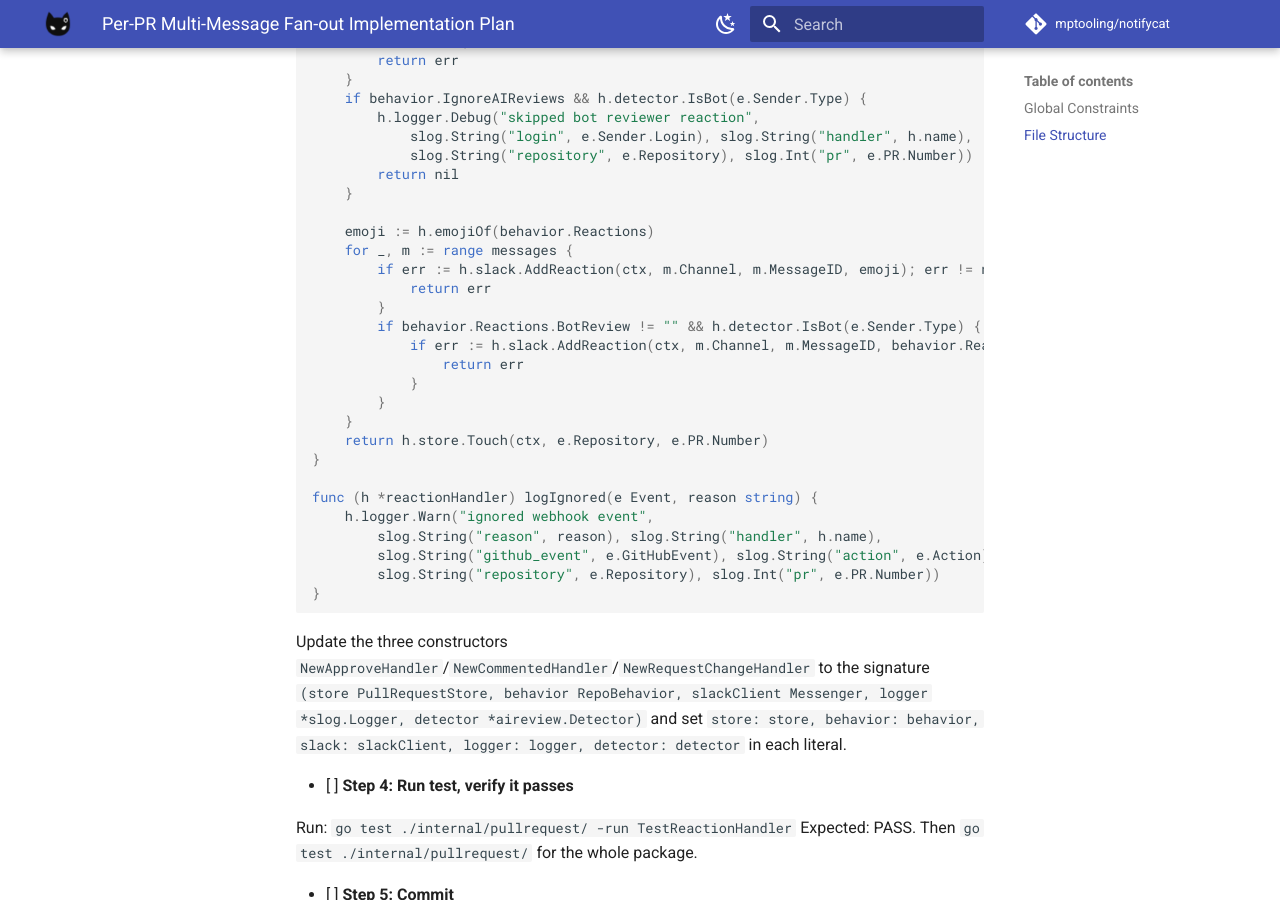
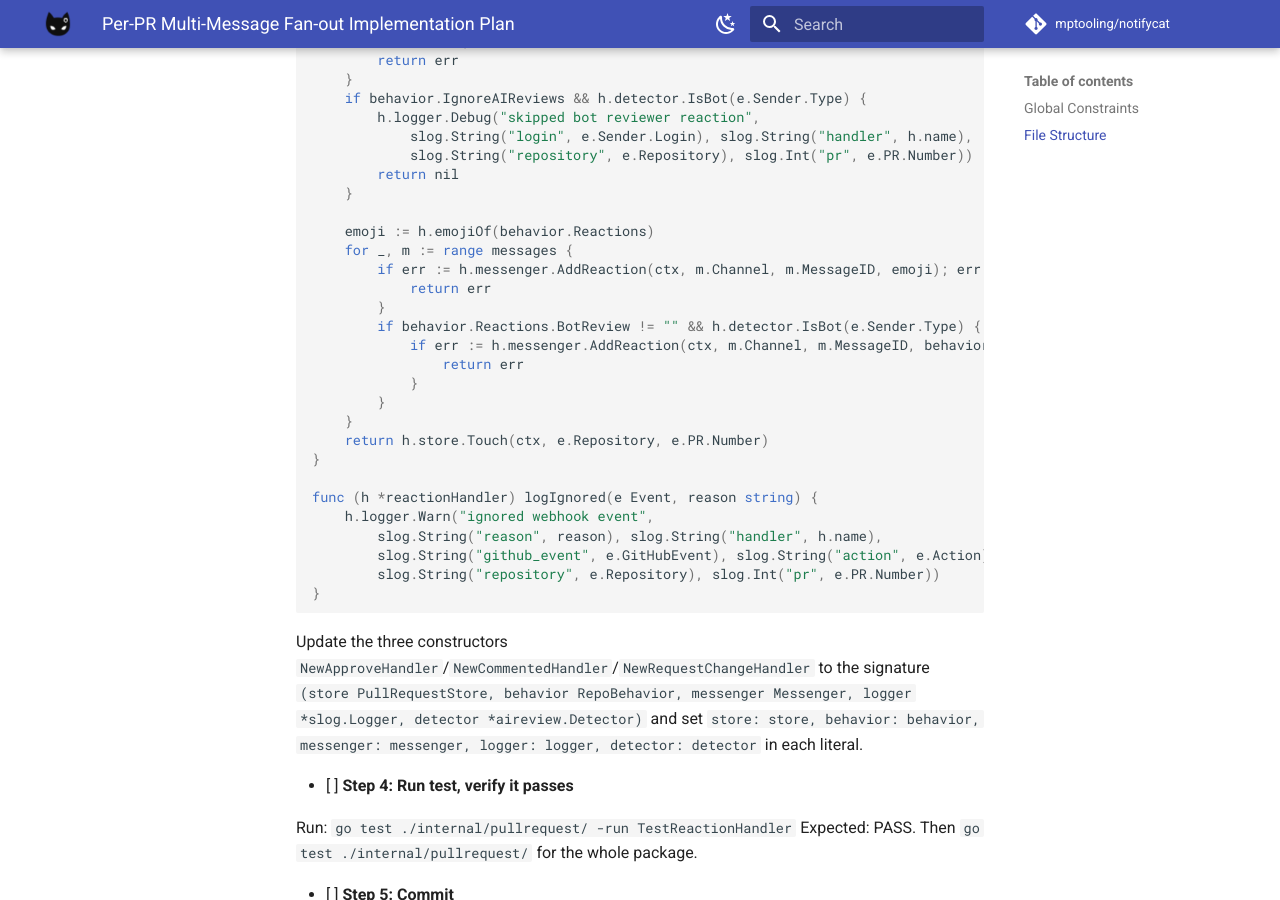
Before and after one commit to mptooling/notifycat, an MkDocs documentation site: the page built from docs/superpowers/plans/2026-06-29-pull-requests-messages-fan-out.md, in a window 1280 px wide and 900 px high, scrolled down 25734 px. Built offline with MkDocs 1.6.1 and Material for MkDocs 9.7.7, drawn with Linux system fonts in a browser that asks for light colours; comment, search, counter and statistics services are not loaded; some of the changed text lies outside the part shown.

Commit message:
docs: align fan-out plan handler tasks with messenger naming

````diff
--- a/docs/superpowers/plans/2026-06-29-pull-requests-messages-fan-out.md
+++ b/docs/superpowers/plans/2026-06-29-pull-requests-messages-fan-out.md
@@ -488,7 +488,7 @@ type Messenger interface {
 }
 ```
 
-- [ ] **Step 2: Update each handler's field type** — change `slack SlackClient` to `slack Messenger` in `open.go`, `close.go`, `draft.go`, `review_handlers.go` (field name `slack` stays; only the type changes). Constructor params `slackClient SlackClient` → `slackClient Messenger`.
+- [ ] **Step 2: Update each handler's field type** — change `slack SlackClient` to `messenger Messenger` in `open.go`, `close.go`, `draft.go`, `review_handlers.go` (field name `slack` stays; only the type changes). Constructor params `slackClient SlackClient` → `messenger Messenger`.
 
 - [ ] **Step 3: Build and test**
 
@@ -882,13 +882,13 @@ Expected: FAIL — constructor signature / behavior mismatch.
 type OpenHandler struct {
 	store    PullRequestStore
 	resolver TargetResolver
-	slack    Messenger
+	messenger    Messenger
 	composer *slack.Composer
 	logger   *slog.Logger
 }
 
-func NewOpenHandler(store PullRequestStore, resolver TargetResolver, slackClient Messenger, composer *slack.Composer, logger *slog.Logger) *OpenHandler {
-	return &OpenHandler{store: store, resolver: resolver, slack: slackClient, composer: composer, logger: logger}
+func NewOpenHandler(store PullRequestStore, resolver TargetResolver, messenger Messenger, composer *slack.Composer, logger *slog.Logger) *OpenHandler {
+	return &OpenHandler{store: store, resolver: resolver, messenger: messenger, composer: composer, logger: logger}
 }
 
 func (h *OpenHandler) Applicable(e Event) bool {
@@ -925,7 +925,7 @@ func (h *OpenHandler) Handle(ctx context.Context, e Event) error {
 			continue
 		}
 		msg := h.composeMessage(e, behavior, target.Mentions)
-		messageID, err := h.slack.PostMessage(ctx, target.Channel, msg)
+		messageID, err := h.messenger.PostMessage(ctx, target.Channel, msg)
 		if err != nil {
 			return err // successful channels are already saved; retry skips them
 		}
@@ -1015,13 +1015,13 @@ Expected: FAIL — constructor signature mismatch.
 type CloseHandler struct {
 	store    PullRequestStore
 	behavior RepoBehavior
-	slack    Messenger
+	messenger    Messenger
 	composer *slack.Composer
 	logger   *slog.Logger
 }
 
-func NewCloseHandler(store PullRequestStore, behavior RepoBehavior, slackClient Messenger, composer *slack.Composer, logger *slog.Logger) *CloseHandler {
-	return &CloseHandler{store: store, behavior: behavior, slack: slackClient, composer: composer, logger: logger}
+func NewCloseHandler(store PullRequestStore, behavior RepoBehavior, messenger Messenger, composer *slack.Composer, logger *slog.Logger) *CloseHandler {
+	return &CloseHandler{store: store, behavior: behavior, messenger: messenger, composer: composer, logger: logger}
 }
 
 func (h *CloseHandler) Applicable(e Event) bool { return e.Action == "closed" }
@@ -1050,11 +1050,11 @@ func (h *CloseHandler) Handle(ctx context.Context, e Event) error {
 	}
 	updated := h.composer.UpdatedMessage(slackPRFrom(e), e.PR.Merged, emoji)
 	for _, m := range messages {
-		if err := h.slack.UpdateMessage(ctx, m.Channel, m.MessageID, updated); err != nil {
+		if err := h.messenger.UpdateMessage(ctx, m.Channel, m.MessageID, updated); err != nil {
 			return err
 		}
 		if behavior.Reactions.Enabled {
-			if err := h.slack.AddReaction(ctx, m.Channel, m.MessageID, emoji); err != nil {
+			if err := h.messenger.AddReaction(ctx, m.Channel, m.MessageID, emoji); err != nil {
 				return err
 			}
 		}
@@ -1127,12 +1127,12 @@ Expected: FAIL — constructor signature mismatch.
 
 type DraftHandler struct {
 	store  PullRequestStore
-	slack  Messenger
+	messenger  Messenger
 	logger *slog.Logger
 }
 
-func NewDraftHandler(store PullRequestStore, slackClient Messenger, logger *slog.Logger) *DraftHandler {
-	return &DraftHandler{store: store, slack: slackClient, logger: logger}
+func NewDraftHandler(store PullRequestStore, messenger Messenger, logger *slog.Logger) *DraftHandler {
+	return &DraftHandler{store: store, messenger: messenger, logger: logger}
 }
 
 func (h *DraftHandler) Applicable(e Event) bool { return e.Action == "converted_to_draft" }
@@ -1150,7 +1150,7 @@ func (h *DraftHandler) Handle(ctx context.Context, e Event) error {
 		return err
 	}
 	for _, m := range messages {
-		if err := h.slack.DeleteMessage(ctx, m.Channel, m.MessageID); err != nil {
+		if err := h.messenger.DeleteMessage(ctx, m.Channel, m.MessageID); err != nil {
 			return err
 		}
 	}
@@ -1218,7 +1218,7 @@ type reactionHandler struct {
 
 	store    PullRequestStore
 	behavior RepoBehavior
-	slack    Messenger
+	messenger    Messenger
 	logger   *slog.Logger
 	detector *aireview.Detector
 }
@@ -1251,11 +1251,11 @@ func (h *reactionHandler) Handle(ctx context.Context, e Event) error {
 
 	emoji := h.emojiOf(behavior.Reactions)
 	for _, m := range messages {
-		if err := h.slack.AddReaction(ctx, m.Channel, m.MessageID, emoji); err != nil {
+		if err := h.messenger.AddReaction(ctx, m.Channel, m.MessageID, emoji); err != nil {
 			return err
 		}
 		if behavior.Reactions.BotReview != "" && h.detector.IsBot(e.Sender.Type) {
-			if err := h.slack.AddReaction(ctx, m.Channel, m.MessageID, behavior.Reactions.BotReview); err != nil {
+			if err := h.messenger.AddReaction(ctx, m.Channel, m.MessageID, behavior.Reactions.BotReview); err != nil {
 				return err
 			}
 		}
@@ -1271,7 +1271,7 @@ func (h *reactionHandler) logIgnored(e Event, reason string) {
 }
 ```
 
-Update the three constructors `NewApproveHandler`/`NewCommentedHandler`/`NewRequestChangeHandler` to the signature `(store PullRequestStore, behavior RepoBehavior, slackClient Messenger, logger *slog.Logger, detector *aireview.Detector)` and set `store: store, behavior: behavior, slack: slackClient, logger: logger, detector: detector` in each literal.
+Update the three constructors `NewApproveHandler`/`NewCommentedHandler`/`NewRequestChangeHandler` to the signature `(store PullRequestStore, behavior RepoBehavior, messenger Messenger, logger *slog.Logger, detector *aireview.Detector)` and set `store: store, behavior: behavior, messenger: messenger, logger: logger, detector: detector` in each literal.
 
 - [ ] **Step 4: Run test, verify it passes**
 
````
Also changed, not shown: other parts of docs/superpowers/plans/2026-06-29-pull-requests-messages-fan-out.md (+7 -7 lines).
